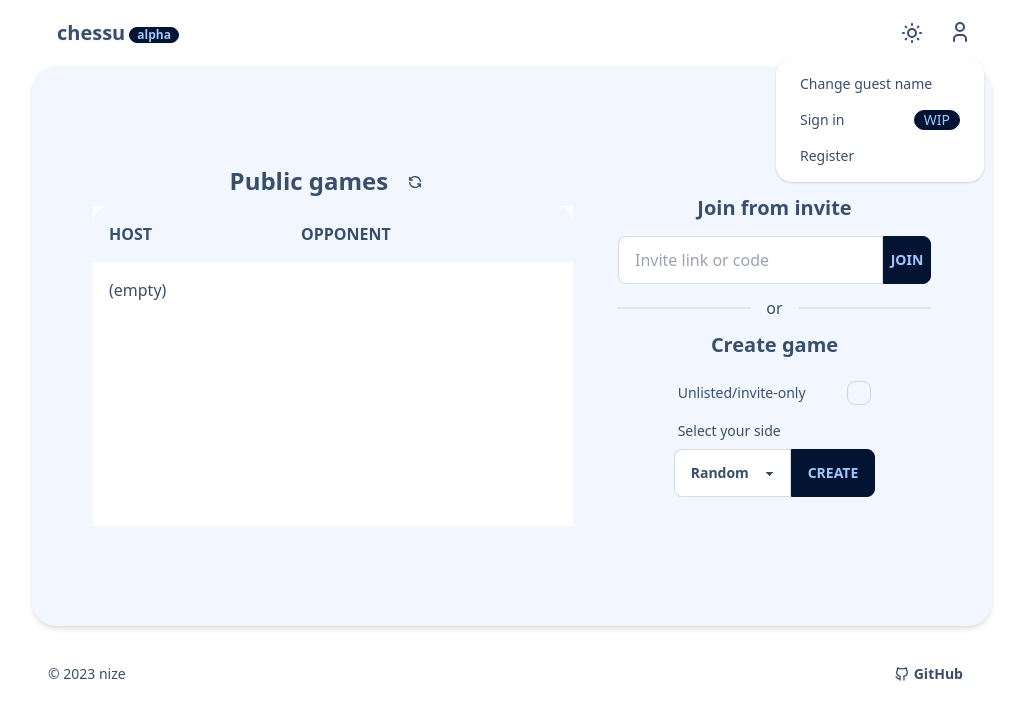
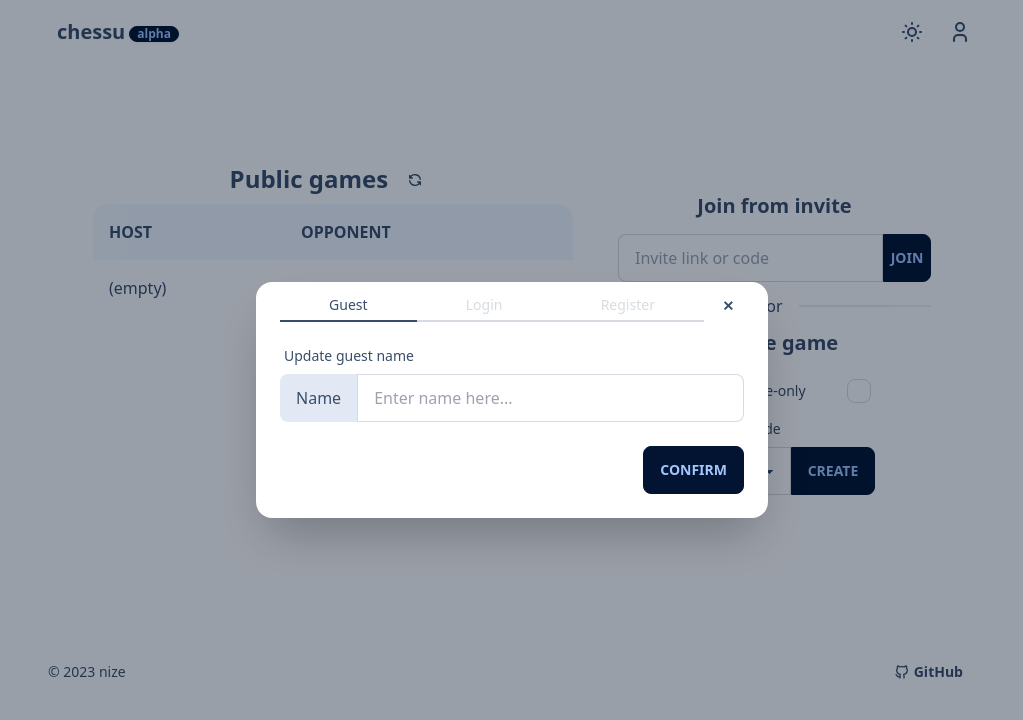
Before and after one commit to Reiderade/ChessGame, a Next.js app in the folder client/: page / in a window 1280 px wide. Both pictures are taken after a click on the label 1088 px from the left and 32 px from the top of the page. Shown: the top 720 px of the page, without its empty margins (128-1151 px from the left). Built offline with nearby package versions, Linux system fonts and the light colour scheme.

Commit message:
use modal for auth nav button

```diff
--- a/client/src/app/layout.tsx
+++ b/client/src/app/layout.tsx
@@ -2,6 +2,7 @@ import "@/styles/globals.css";
 
 import Navbar from "@/components/Navbar";
 import Footer from "@/components/Footer";
+import AuthModal from "@/components/AuthModal";
 
 export const metadata = {
   title: "chessu",
@@ -14,11 +15,12 @@ export default function RootLayout({ children }: { children: React.ReactNode })
       <body>
         <Navbar />
 
-        <main className="bg-base-200 mx-1 flex min-h-[70vh] justify-center rounded-3xl shadow-md md:mx-16 lg:mx-40">
-          {children}
-        </main>
+        <main className="mx-1 flex min-h-[70vh] justify-center md:mx-16 lg:mx-40">{children}</main>
 
         <Footer />
+
+        {/* auth modal, put in separate component */}
+        <AuthModal />
       </body>
     </html>
   );
--- /dev/null
+++ b/client/src/components/AuthModal.tsx
@@ -0,0 +1,42 @@
+export default function AuthModal() {
+  return (
+    <>
+      <input type="checkbox" id="auth-modal" className="modal-toggle" />
+      <label htmlFor="auth-modal" className="modal">
+        <label className="modal-box flex flex-col gap-4 pt-2">
+          <div className="flex w-full gap-2">
+            <div className="tabs flex-grow">
+              <a className="tab tab-bordered tab-active flex-grow">Guest</a>
+              <a className="tab tab-bordered tab-disabled flex-grow">Login</a>
+              <a className="tab tab-bordered tab-disabled flex-grow">Register</a>
+            </div>
+            <label htmlFor="auth-modal" className="btn btn-sm btn-circle btn-ghost">
+              ✕
+            </label>
+          </div>
+
+          <div className="flex flex-col">
+            <div className="form-control">
+              <label className="label">
+                <span className="label-text">Update guest name</span>
+              </label>
+              <label className="input-group">
+                <span>Name</span>
+                <input
+                  type="text"
+                  placeholder="Enter name here..."
+                  className="input input-bordered flex-grow"
+                />
+              </label>
+            </div>
+            <div className="modal-action">
+              <label htmlFor="auth-modal" className="btn">
+                Confirm
+              </label>
+            </div>
+          </div>
+        </label>
+      </label>
+    </>
+  );
+}
--- a/client/src/components/Navbar.tsx
+++ b/client/src/components/Navbar.tsx
@@ -17,31 +17,11 @@ export default function Navbar() {
         <div className="btn btn-ghost btn-circle">
           <IconSun className="m-auto block h-full" />
         </div>
-        <div className="dropdown dropdown-end">
-          {/* ^ wrap this in client component too */}
-          <label tabIndex={0} className="btn btn-ghost btn-circle avatar">
-            <div className="w-10 rounded-full">
-              <IconUser className="m-auto block h-full" />
-            </div>
-          </label>
-          <ul
-            tabIndex={0}
-            className="menu menu-compact dropdown-content rounded-box bg-base-100 w-52 p-2 shadow"
-          >
-            <li>
-              <a>Change guest name</a>
-            </li>
-            <li>
-              <a className="pointer-events-none justify-between">
-                Sign in
-                <span className="badge">WIP</span>
-              </a>
-            </li>
-            <li>
-              <a className="pointer-events-none">Register</a>
-            </li>
-          </ul>
-        </div>
+        <label tabIndex={0} htmlFor="auth-modal" className="btn btn-ghost btn-circle avatar">
+          <div className="w-10 rounded-full">
+            <IconUser className="m-auto block h-full" />
+          </div>
+        </label>
       </div>
     </header>
   );
```
